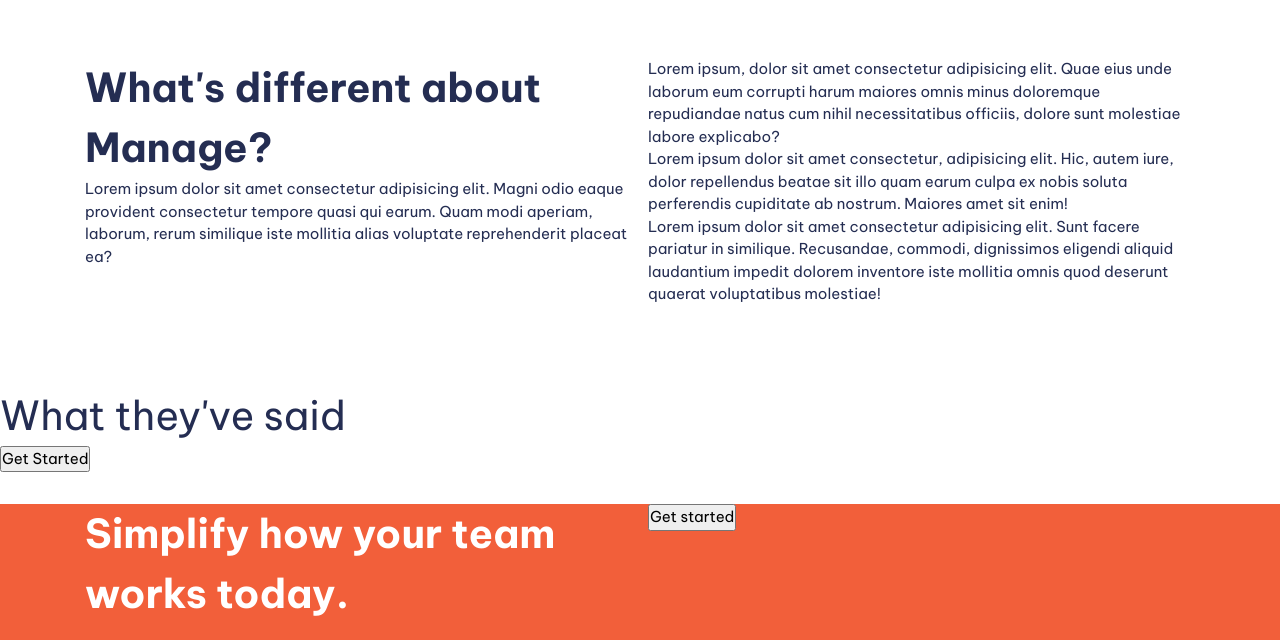
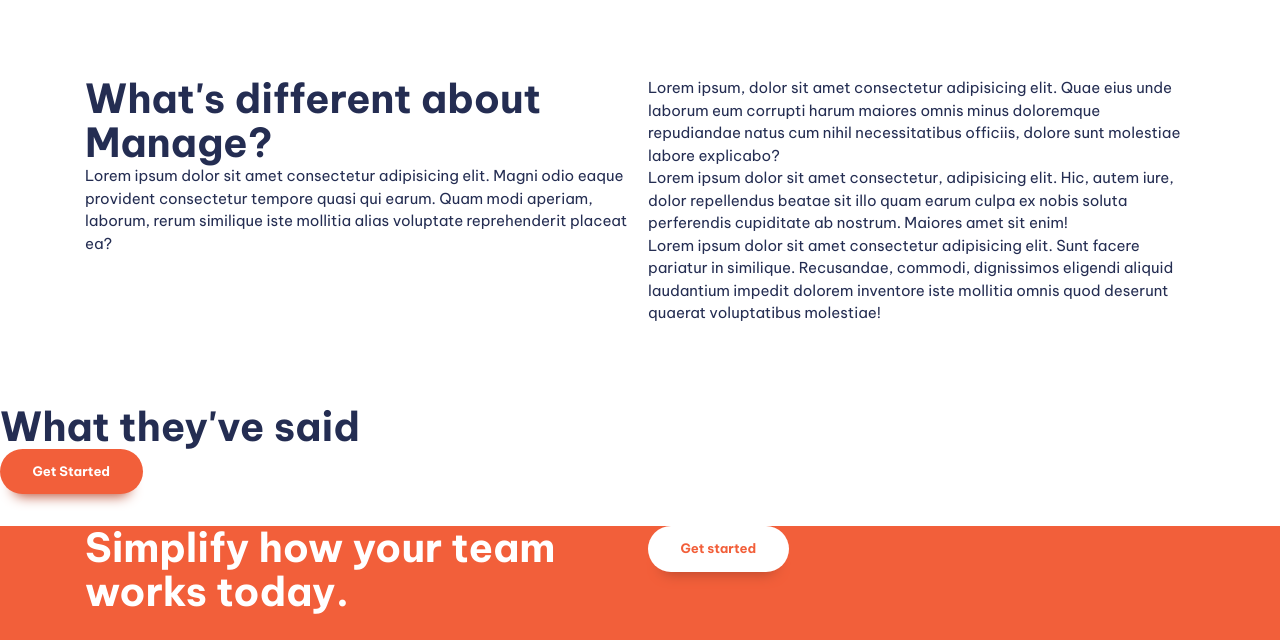
Before and after one commit to jarekucinski/rwd-practice-manage, a website built with Vite: page index.html in a window 1280 px wide. Shown: the part 680-1320 px from the top of the page. Built offline with nearby package versions, Linux system fonts and the light colour scheme.

Commit message:
add styles

```diff
--- a/index.html
+++ b/index.html
@@ -94,7 +94,7 @@
       </section>
 
       <section class="carousel | padding-block-700">
-        <h2 class="fs-secondary-heading">What they've said</h2>
+        <h2 class="fs-secondary-heading fw-bold">What they've said</h2>
         <button class="button">Get Started</button>
       </section>
 
@@ -110,7 +110,7 @@
       </section>
     </main>
 
-    <footer class="bg-neutral-900 text-neutral-100 | padding-block-700">
+    <footer class="bg-neutral-900 text-neutral-100 padding-block-700">
       <div class="container">
         <div class="even-columns">
           <div>
--- a/src/style.css
+++ b/src/style.css
@@ -1,7 +1,9 @@
 :root {
   --color-primary-400: hsl(228, 39%, 23%);
 
+  --color-accent-500: hsl(12, 60%, 45%);
   --color-accent-400: hsl(12, 88%, 59%);
+  --color-accent-300: hsl(12, 88%, 75%);
   --color-accent-100: hsl(13, 100%, 96%);
 
   --color-neutral-900: hsl(233, 12%, 13%);
@@ -123,6 +125,9 @@
 .text-accent-100 {
   color: var(--color-accent-100);
 }
+.text-accent-300 {
+  color: var(--color-accent-300);
+}
 .text-accent-400 {
   color: var(--color-accent-400);
 }
@@ -161,9 +166,11 @@
 
 .fs-primary-heading {
   font-size: var(--fs-primary-heading);
+  line-height: 1.1;
 }
 .fs-secondary-heading {
   font-size: var(--fs-secondary-heading);
+  line-height: 1.1;
 }
 
 .fs-300 {
@@ -212,3 +219,34 @@
   font-family: var(--ff-body);
   color: var(--color-primary-400);
 }
+
+/* button */
+.button {
+  cursor: pointer;
+  text-decoration: none;
+  border: none;
+  border-radius: 100vmax;
+  padding: 1.25em 2.5em;
+  font-weight: var(--fw-bold);
+  font-size: var(--fs-button);
+  line-height: 1;
+  color: var(--color-neutral-100);
+  background-color: var(--color-accent-400);
+  box-shadow: 0 1.125em 1em -1em var(--color-accent-500);
+}
+
+.button[data-type='inverted'] {
+  background-color: var(--color-neutral-100);
+  color: var(--color-accent-400);
+}
+
+.button:hover,
+.button:focus-visible {
+  background-color: var(--color-accent-300);
+}
+
+.button[data-type='inverted']:hover,
+.button[data-type='inverted']:focus-visible {
+  background-color: var(--color-neutral-100);
+  color: var(--color-neutral-900);
+}
```
